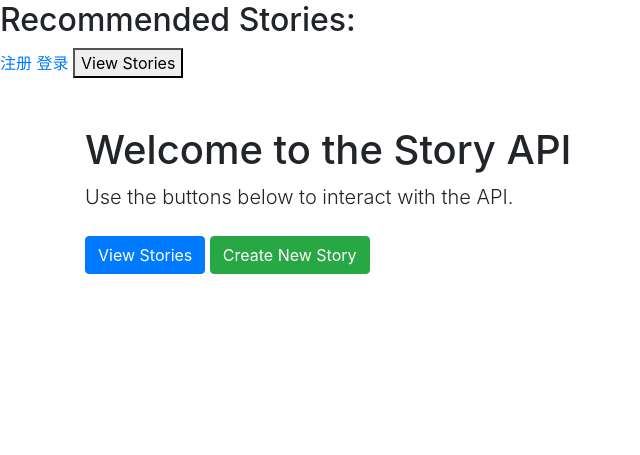
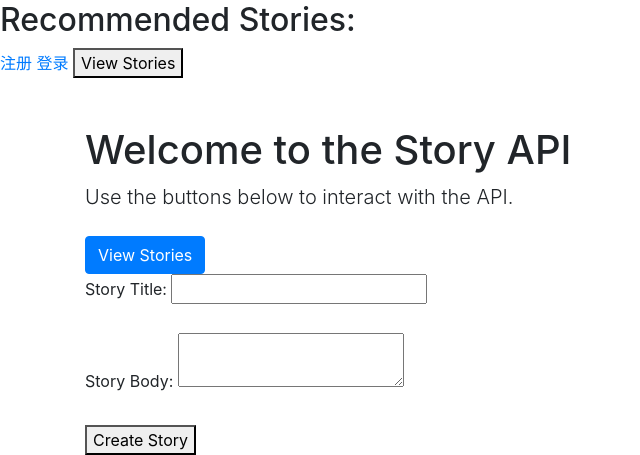
Before and after one commit to delinecnlin/kidstory_api, a Flask app: page / in a window 1280 px wide. Shown: the part 421-876 px from the top of the page, without its empty margins (0-640 px from the left). Before the commit the page ends 695 px from the top, so only its background shows below. Run offline with Flask 3, Linux system fonts and the light colour scheme; data that the repository does not hold is empty; some libraries are stand-ins or nearby versions.

Commit message:
feat: Add create story functionality with form and API integration

```diff
--- a/app/routes.py
+++ b/app/routes.py
@@ -161,10 +161,13 @@ def add_chapter(story_id):
 
     return jsonify({'story': story.id, 'title': story.title, 'body': story.body, 'chapters': [{'id': new_chapter.id, 'title': new_chapter.title, 'body': new_chapter.body} for chapter in story.chapters]}), 201
 
-@routes_bp.route('/api/stories', methods=['GET'])
-def get_stories():
-    stories = Story.query.all()
-    return jsonify([{'id': story.id, 'title': story.title, 'body': story.body, 'chapters': [{'id': chapter.id, 'title': chapter.title, 'body': chapter.body} for chapter in story.chapters]} for story in stories]), 200
+@routes_bp.route('/api/stories/new', methods=['POST'])
+def create_story():
+    data = request.get_json()
+    new_story = Story(title=data['title'], body=data['body'])
+    db.session.add(new_story)
+    db.session.commit()
+    return jsonify({'id': new_story.id, 'title': new_story.title, 'body': new_story.body}), 201
 
 @routes_bp.route('/api/stories/<int:id>', methods=['GET'])
 def get_story(id):
--- a/templates/index.html
+++ b/templates/index.html
@@ -39,6 +39,26 @@
     {% endif %}
 
     <script>
+        async function createStory() {
+            const title = document.getElementById('storyTitle').value;
+            const body = document.getElementById('storyBody').value;
+
+            const response = await fetch('/api/stories/new', {
+                method: 'POST',
+                headers: {
+                    'Content-Type': 'application/json'
+                },
+                body: JSON.stringify({ title: title, body: body })
+            });
+
+            const data = await response.json();
+            if (response.ok) {
+                alert(`Story created with ID: ${data.id}`);
+            } else {
+                alert(`Error: ${data.error}`);
+            }
+        }
+
         async function viewStories() {
             const response = await fetch('/api/stories');
             const stories = await response.json();
@@ -142,7 +162,13 @@
         <p class="lead">Use the buttons below to interact with the API.</p>
         <div class="mt-4">
             <a href="/api/stories" class="btn btn-primary">View Stories</a>
-            <a href="/api/stories/new" class="btn btn-success">Create New Story</a>
+            <form id="createStoryForm">
+                <label for="storyTitle">Story Title:</label>
+                <input type="text" id="storyTitle" name="storyTitle" required><br><br>
+                <label for="storyBody">Story Body:</label>
+                <textarea id="storyBody" name="storyBody" required></textarea><br><br>
+                <button type="button" onclick="createStory()">Create Story</button>
+            </form>
         </div>
     </div>
 </body>
```
